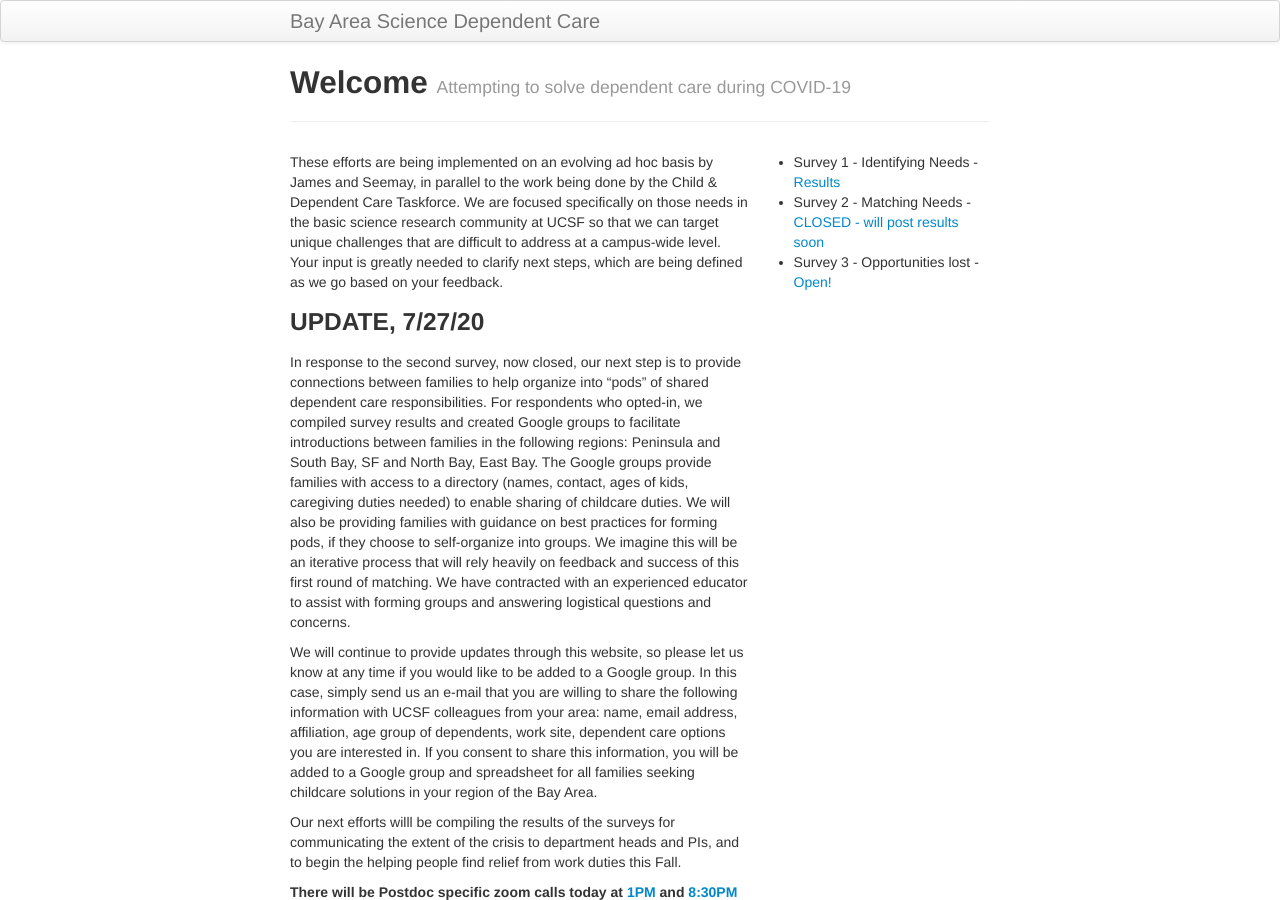
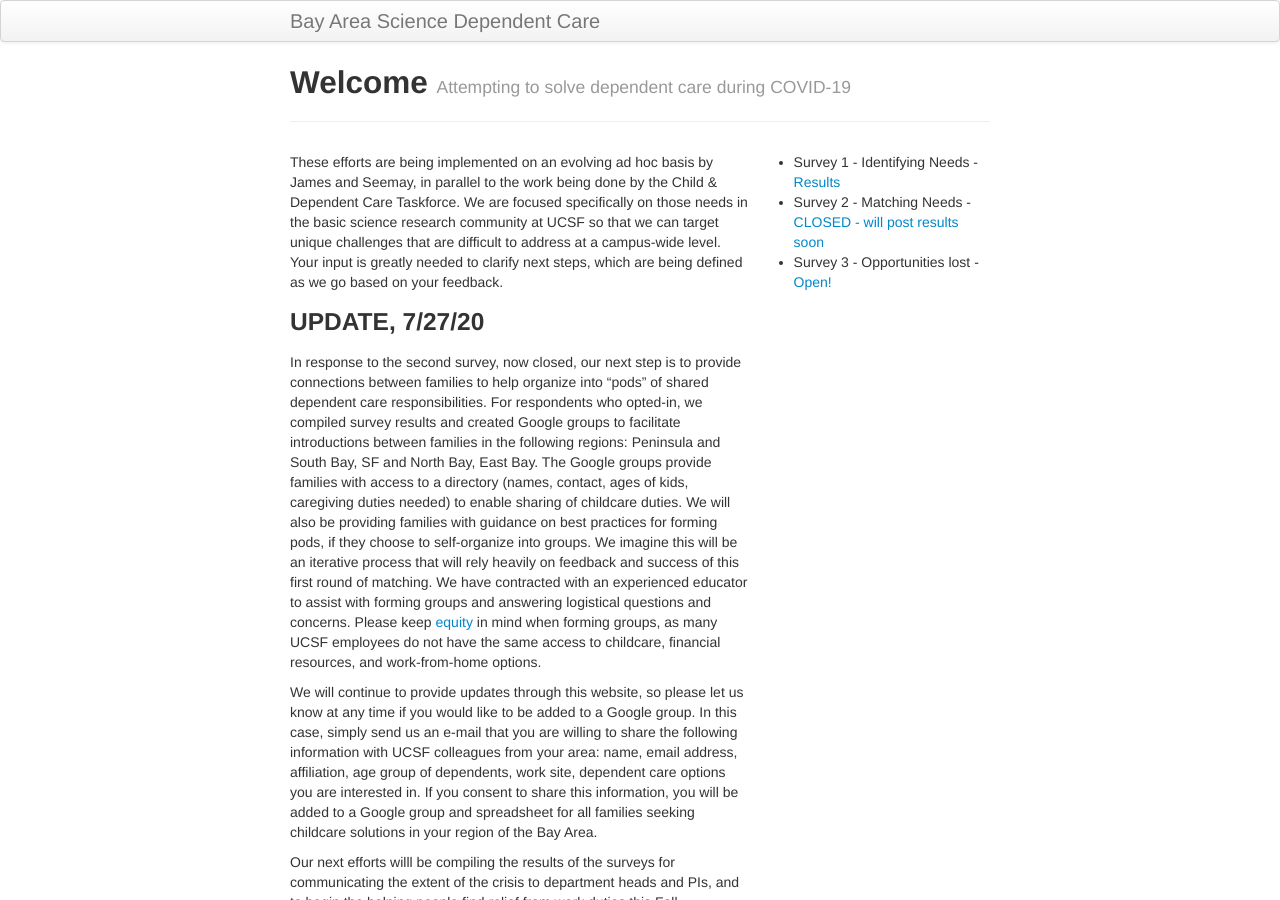
Before and after one commit to fraserlab/sci-dependentcare, a Jekyll site: the page built from index.md, in a window 1280 px wide and 900 px high. Built offline with Jekyll 4.4.1, drawn with Linux system fonts in a browser that asks for light colours.

Commit message:
added equity point

```diff
--- a/index.md
+++ b/index.md
@@ -8,7 +8,7 @@ These efforts are being implemented on an evolving ad hoc basis by James and See
 
 ### UPDATE, 7/27/20
 
-In response to the second survey, now closed, our next step is to provide connections between families to help organize into “pods” of shared dependent care responsibilities. For respondents who opted-in, we compiled survey results and created Google groups to facilitate introductions between families in the following regions:  Peninsula and South Bay, SF and North Bay, East Bay.   The Google groups provide families with access to a directory (names, contact, ages of kids, caregiving duties needed) to enable sharing of childcare duties.  We will also be providing families with guidance on best practices for forming pods, if they choose to self-organize into groups. We imagine this will be an iterative process that will rely heavily on feedback and success of this first round of matching. We have contracted with an experienced educator to assist with forming groups and answering logistical questions and concerns.
+In response to the second survey, now closed, our next step is to provide connections between families to help organize into “pods” of shared dependent care responsibilities. For respondents who opted-in, we compiled survey results and created Google groups to facilitate introductions between families in the following regions:  Peninsula and South Bay, SF and North Bay, East Bay.   The Google groups provide families with access to a directory (names, contact, ages of kids, caregiving duties needed) to enable sharing of childcare duties.  We will also be providing families with guidance on best practices for forming pods, if they choose to self-organize into groups. We imagine this will be an iterative process that will rely heavily on feedback and success of this first round of matching. We have contracted with an experienced educator to assist with forming groups and answering logistical questions and concerns. Please keep [equity](https://www.sfchronicle.com/education/article/Pandemic-pods-Unfair-option-for-the-privileged-15430625.php) in mind when forming groups, as many UCSF employees do not have the same access to childcare, financial resources, and work-from-home options.
 
 We will continue to provide updates through this website, so please let us know at any time if you would like to be added to a Google group. In this case, simply send us an e-mail that you are willing to share the following information with UCSF colleagues from your area:  name, email address, affiliation, age group of dependents, work site, dependent care options you are interested in.  If you consent to share this information, you will be added to a Google group and spreadsheet for all families seeking childcare solutions in your region of the Bay Area.
 
```
